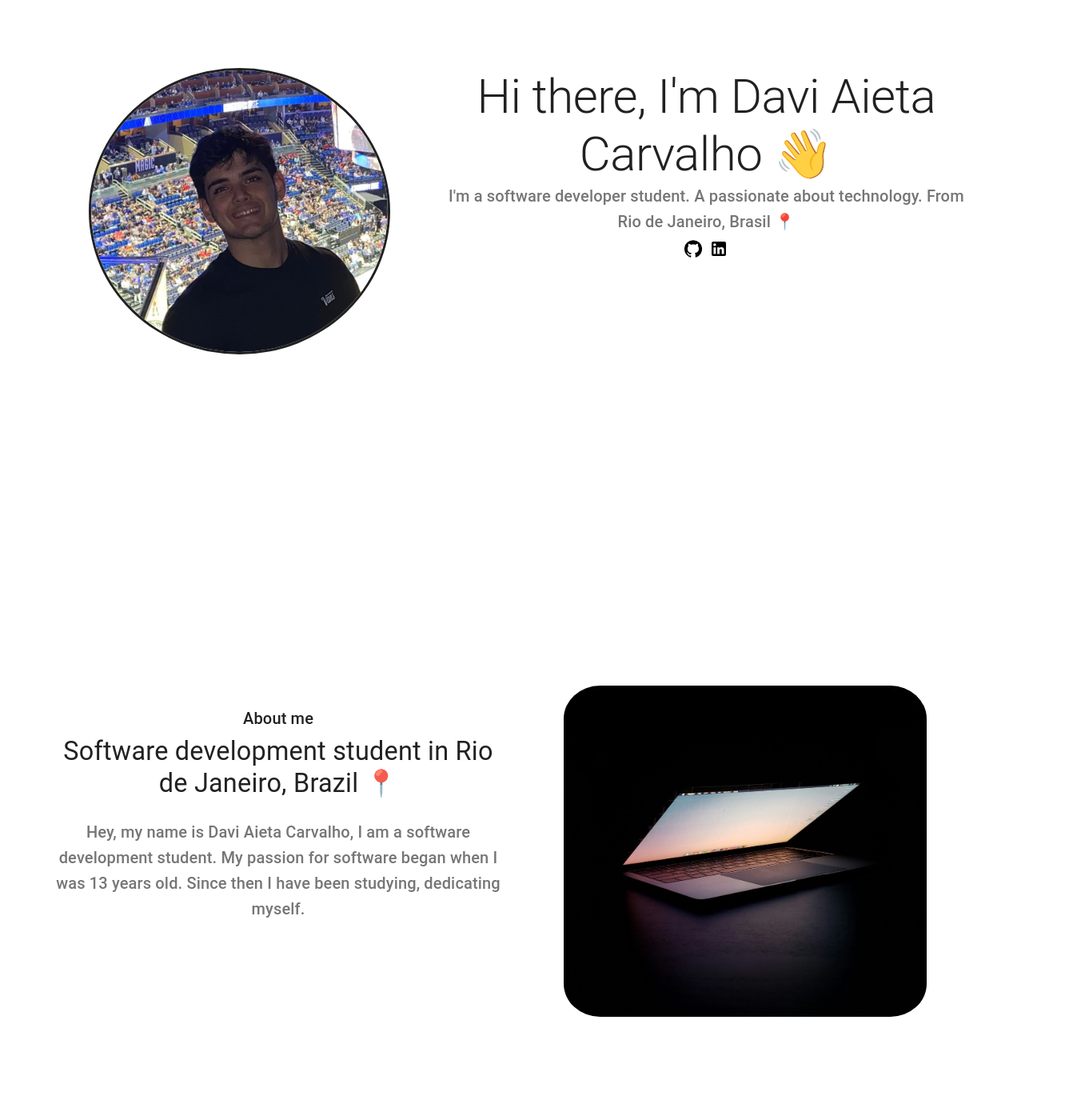
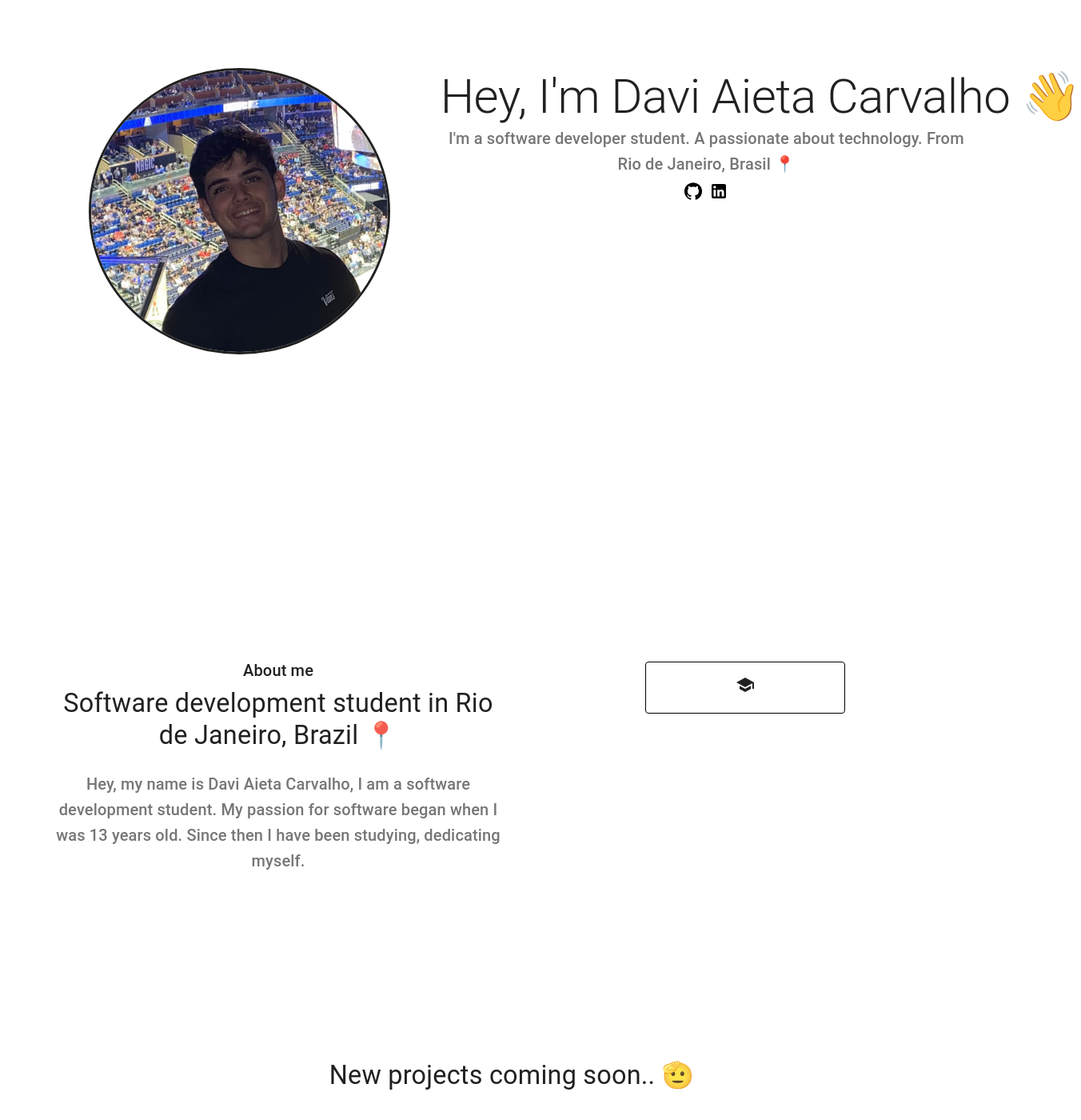
Before and after one commit to DaviAieta/Portfolio, a React (Vite) app: page / in a window 1280 px wide. Shown: the part 136-1536 px from the top of the page at 80% size, 1352 px wide, since content can reach past the window. Built offline with nearby package versions, Linux system fonts and the light colour scheme.

Commit message:
Update Hero & About me

```diff
--- a/src/components/Navbar/Navbar.tsx
+++ b/src/components/Navbar/Navbar.tsx
@@ -33,7 +33,9 @@ const Navbar = () => {
           <MenuItem onClick={() => handleMenuItemClick("about")}>
             About
           </MenuItem>
-          <MenuItem>Projects</MenuItem>
+          <MenuItem onClick={() => handleMenuItemClick("projects")}>
+            Projects
+          </MenuItem>
           <MenuItem>Contact</MenuItem>
         </StyledTooBar>
       </AppBar>
--- a/src/pages/Home/About/About.tsx
+++ b/src/pages/Home/About/About.tsx
@@ -1,21 +1,35 @@
-import { styled, Grid, Container, Typography } from "@mui/material";
+import { styled, Grid, Container, Typography, Paper } from "@mui/material";
+import SchoolIcon from "@mui/icons-material/School";
 import AboutImage from "../../../assets/images/about.jpg";
 
 const About = () => {
   const StyledAbout = styled("div")(() => ({
     backgroundColor: "white",
-    height: "100vh",
+    height: "70vh",
     display: "flex",
     alignItems: "center",
   }));
 
-  const StyledImg = styled("img")(() => ({
-    width: "80%",
-    height: "auto",
-    borderRadius: "10%",
-    display: "block",
+  const StyledPaper = styled(Paper)(({ theme }) => ({
+    padding: theme.spacing(2),
+    textAlign: "center",
+    backgroundColor: "#ffffff",
+    borderRadius: "4px",
+    border: "1px solid #000000",
+    fontSize: "18px",
+    width: "250px",
     margin: "0 auto",
+    marginTop: "30px",
+    boxShadow: "none",
   }));
+
+  // const StyledImg = styled("img")(() => ("{"
+  //   width: "100%",
+  //   height: "auto",
+  //   borderRadius: "10%",
+  //   display: "block",
+  //   margin: "0 auto",
+  // }));
 
   return (
     <>
@@ -48,7 +62,9 @@ const About = () => {
               </Typography>
             </Grid>
             <Grid item xs={12} md={6}>
-              <StyledImg src={AboutImage} />
+              <StyledPaper>
+                <SchoolIcon />
+              </StyledPaper>
             </Grid>
           </Grid>
         </Container>
--- a/src/pages/Home/Hero/Hero.tsx
+++ b/src/pages/Home/Hero/Hero.tsx
@@ -30,8 +30,12 @@ const Hero = () => {
               <StyledImg src={Avatar} />
             </Grid>
             <Grid item xs={12} md={7}>
-              <Typography variant="h2" textAlign="center">
-                Hi there, I'm Davi Aieta Carvalho 👋
+              <Typography
+                variant="h2"
+                textAlign="center"
+                style={{ whiteSpace: "nowrap" }}
+              >
+                Hey, I'm Davi Aieta Carvalho 👋
               </Typography>
               <Typography
                 variant="h6"
--- a/src/pages/Home/Home.tsx
+++ b/src/pages/Home/Home.tsx
@@ -1,6 +1,7 @@
 import Hero from "./Hero/Hero";
 import About from "./About/About";
 import Navbar from "../../components/Navbar/Navbar";
+import Projects from "./Projects/Projects";
 
 const Home = () => {
   return (
@@ -8,6 +9,7 @@ const Home = () => {
       <Navbar />
       <Hero />
       <About />
+      <Projects />
     </>
   );
 };
--- a/src/pages/Home/Projects/Projects.tsx
+++ b/src/pages/Home/Projects/Projects.tsx
@@ -0,0 +1,28 @@
+import { styled, Grid, Container, Typography } from "@mui/material";
+
+const Projects = () => {
+  const StyledProjects = styled("div")(() => ({
+    backgroundColor: "white",
+    height: "30vh",
+    display: "flex",
+    alignItems: "center",
+  }));
+
+  return (
+    <>
+      <StyledProjects id="projects">
+        <Container maxWidth={"lg"}>
+          <Grid container spacing={2}>
+            <Grid item xs={12} md={12}>
+              <Typography variant="h4" textAlign={"center"}>
+                New projects coming soon.. 🫡
+              </Typography>
+            </Grid>
+          </Grid>
+        </Container>
+      </StyledProjects>
+    </>
+  );
+};
+
+export default Projects;
```
